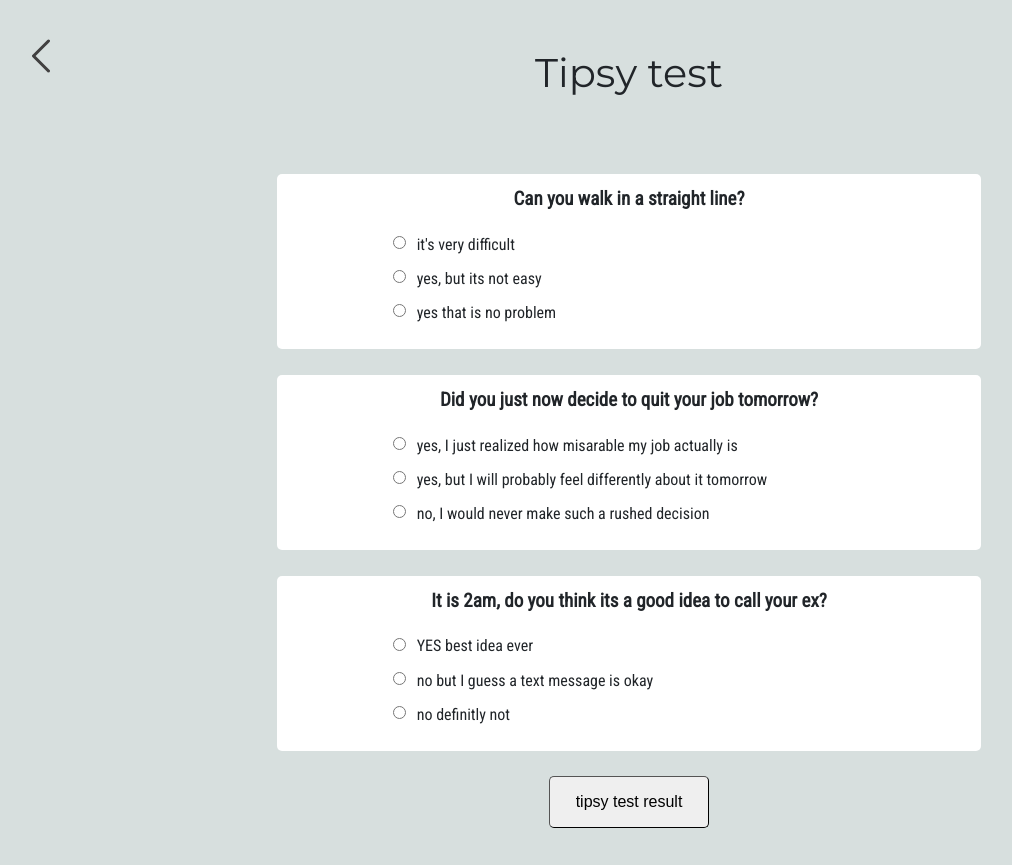
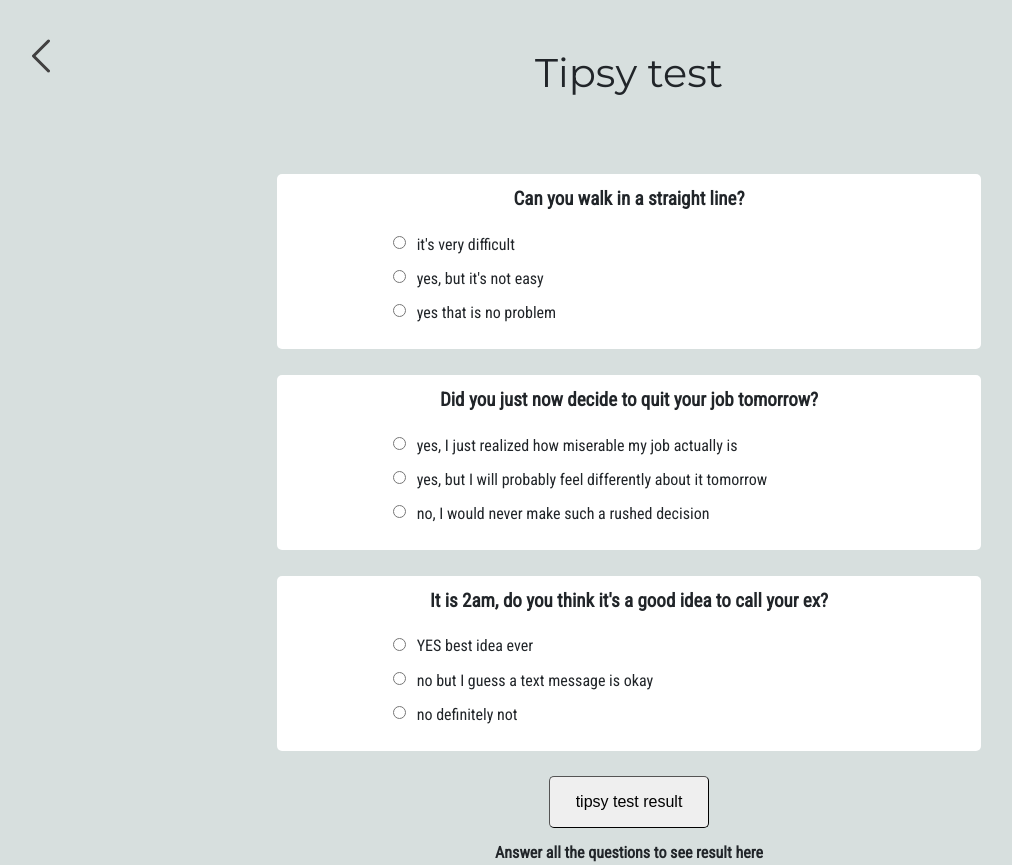
Before and after one commit to linneat/thirsty, a React (Create React App) app: page /#/quiz in a window 1280 px wide. Shown: the top 865 px of the page, without its empty margins (11-1023 px from the left). Before the commit the page ends 841 px from the top, so only its background shows below. Built offline with nearby package versions, Linux system fonts and the light colour scheme; the HTML template or start-up script is replaced by a standard one.

Commit message:
test result

```diff
--- a/src/Components/Quiz.css
+++ b/src/Components/Quiz.css
@@ -46,9 +46,10 @@ input{
 }
 
 .testResult{
-    margin-bottom: 2%;
+    margin-bottom: 3%;
     font-weight: bold;
     font-family: Roboto Condensed;
+
 }
 
 .resultButton{
--- a/src/Components/Quiz.js
+++ b/src/Components/Quiz.js
@@ -11,7 +11,7 @@ export default class Quiz extends Component {
       question1: undefined,
       question2: undefined,
       question3: undefined,
-      message: "",
+      message:  "Answer all the questions to see result here",
     };
   }
 
@@ -96,7 +96,7 @@ export default class Quiz extends Component {
                 type="radio"
                 onChange={this.handleChange}
               />
-              yes, but its not easy
+              yes, but it's not easy
             </div>
             <div className="answer">
               <input
@@ -123,7 +123,7 @@ export default class Quiz extends Component {
                 type="radio"
                 onChange={this.handleChange}
               />
-              yes, I just realized how misarable my job actually is
+              yes, I just realized how miserable my job actually is
             </div>
             <div className="answer">
               <input
@@ -149,7 +149,7 @@ export default class Quiz extends Component {
         </div>
         <div className="q">
           <h2 className="questions">
-            It is 2am, do you think its a good idea to call your ex?
+            It is 2am, do you think it's a good idea to call your ex?
           </h2>
           <div className="radio-buttons">
             <div className="answer">
@@ -180,7 +180,7 @@ export default class Quiz extends Component {
                 type="radio"
                 onChange={this.handleChange}
               />
-              no definitly not
+              no definitely not
             </div>
           </div>
         </div>
```
